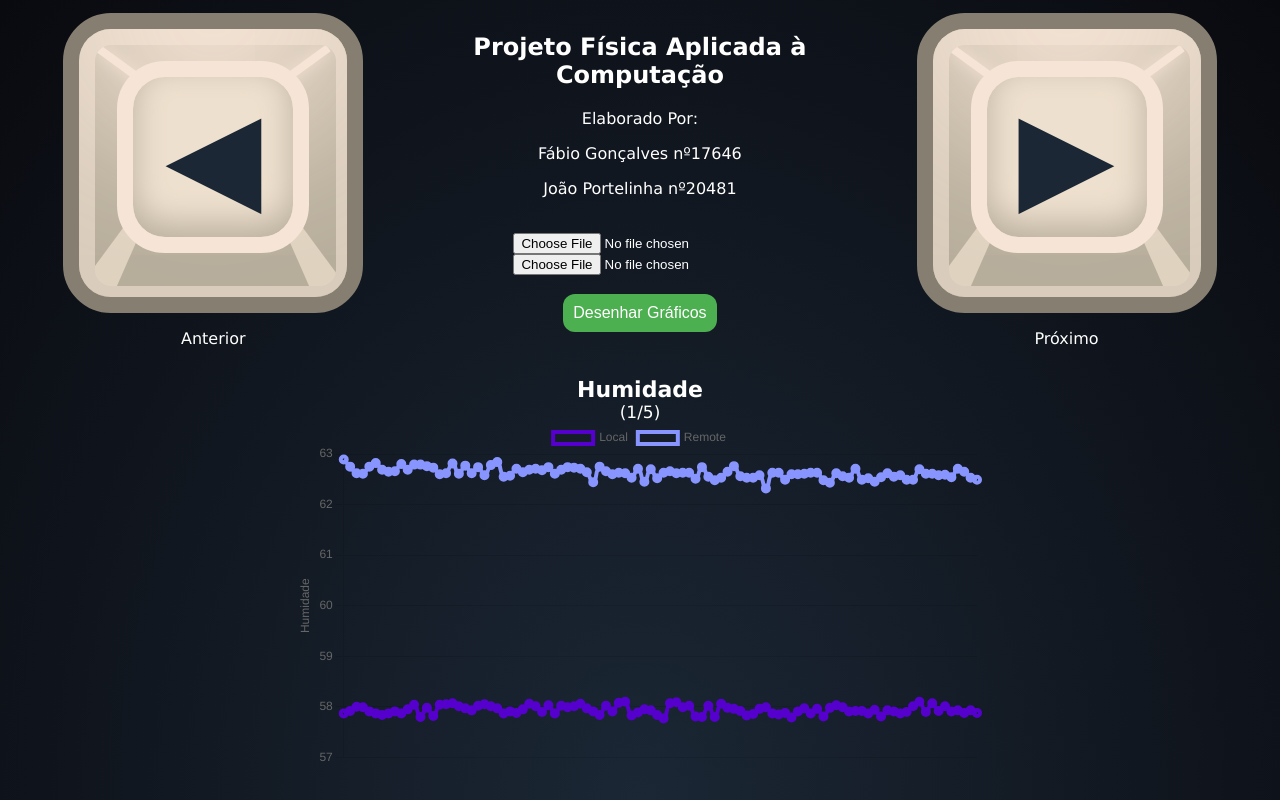
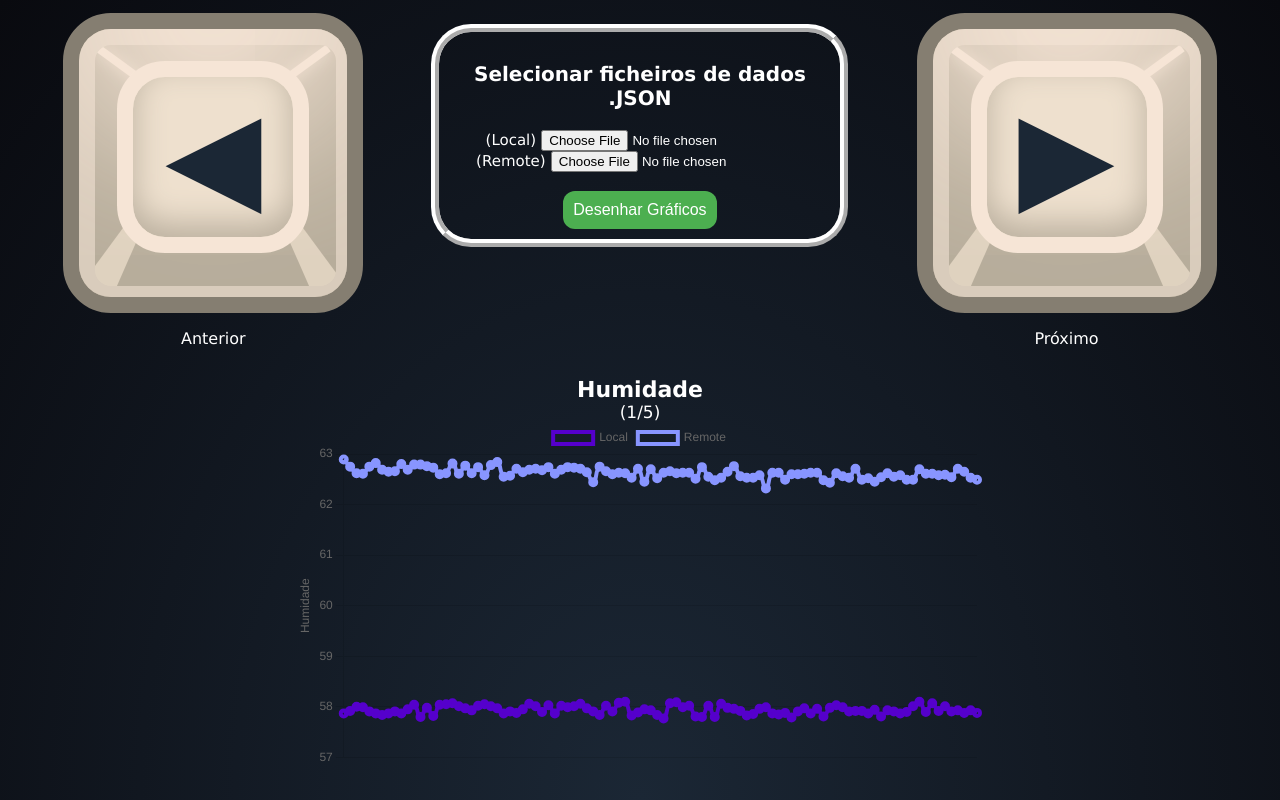
Before and after one commit to joao-portelinha/Projeto-FAC, a plain HTML site: page web/index.html in a window 1280 px wide. Drawn offline with nearby package versions, Linux system fonts and the light colour scheme.

Commit message:
design, input files

```diff
--- a/web/css.css
+++ b/web/css.css
@@ -12,8 +12,25 @@ button{
   border-radius: 12px;
 }
 
+h3{
+  padding: 0;
+  font-size: 20px;
+  color: white;
+}
+
+form{
+  padding: 10px;
+  outline: 8px ridge white;
+  border-radius: 2rem;
+}
+
 input{
   color: white;
+}
+
+label{
+  color: white;
+  font-size: 15px;
 }
 
 .div_center{
--- a/web/index.html
+++ b/web/index.html
@@ -25,15 +25,17 @@
       </div>
 
       <div class="column">
-        <h2>Projeto Física Aplicada à Computação</h2>
-        <p>Elaborado Por:</p>
-        <p>Fábio Gonçalves nº17646</p>
-        <p>João Portelinha nº20481</p>
+        <!--<h2>Projeto Física Aplicada à Computação</h2>
+        <p><b>Desenvolvido Por:</b> Fábio Gonçalves nº17646 e João Portelinha nº20481</p>
+        <p><b>UC:</b> Física Aplicada à Computação<b> Docente:</b> Nuno Pereira</p>-->
 
         <br>
         <form action="/action_page.php">
+          <h3>Selecionar ficheiros de dados .JSON</h1>
+          <label for="local">(Local)</label>
           <input type="file" id="local" name="filename" accept=".JSON" onchange="return fileValidationLocal()">
           <br>
+          <label for="remote">(Remote)</label>
           <input type="file" id="remote" name="filename" accept=".JSON"  onchange="return fileValidationRemote()">
 
           <br><br>
--- a/web/slider.js
+++ b/web/slider.js
@@ -46,7 +46,7 @@ function fileValidationLocal() {
   var allowedExtensions = /(\.JSON)$/i;
 
   if (!allowedExtensions.exec(filePath)) {
-      alert('O ficheiro selecionado não é .JSON');
+      alert('Selecione um ficheiro em formato JSON.');
       fileInput.value = '';
       return false;
   }
@@ -59,7 +59,7 @@ function fileValidationRemote() {
   var allowedExtensions = /(\.JSON)$/i;
 
   if (!allowedExtensions.exec(filePath)) {
-      alert('O ficheiro selecionado não é .JSON');
+      alert('Selecione um ficheiro em formato JSON.');
       fileInput.value = '';
       return false;
   }
```
